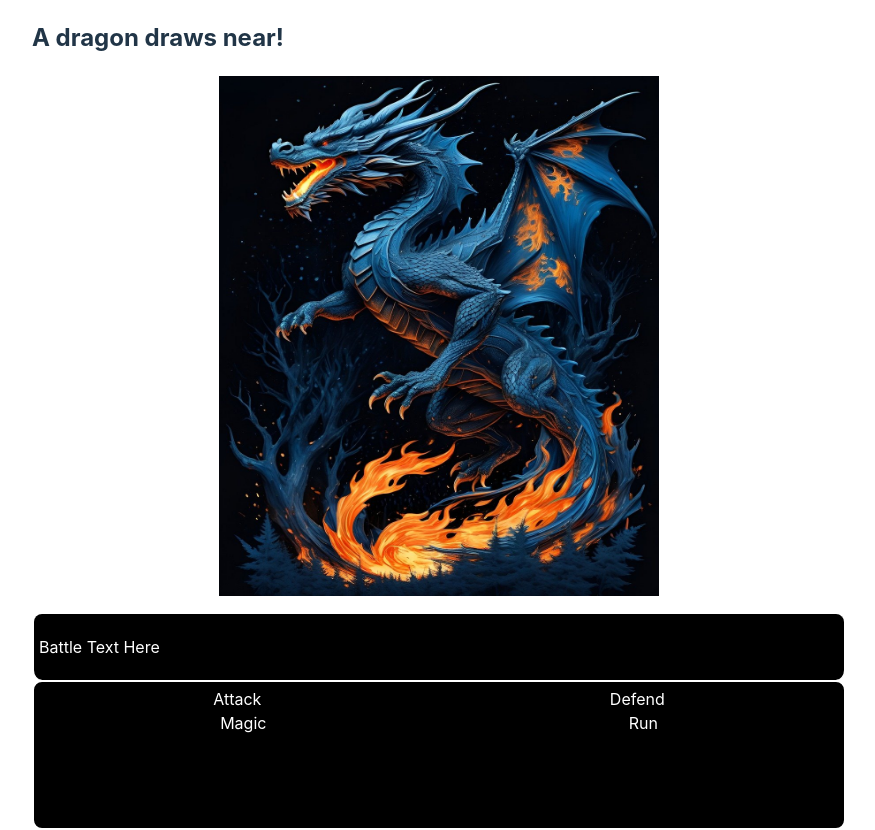
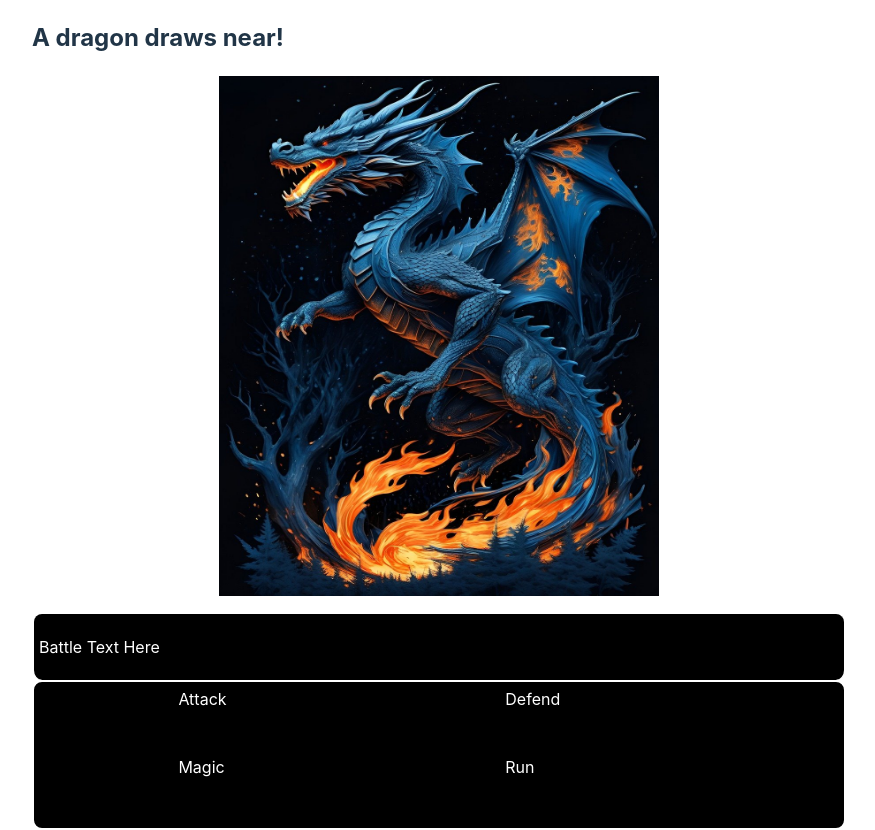
Before and after one commit to athaarsager/dragonslayer-game, a React (Vite) app in the folder dragonslayer_frontend/: page / in a window 1280 px wide. Shown: the whole page, without its empty margins (201-1076 px from the left). Built offline with nearby package versions, Linux system fonts and the light colour scheme.

Commit message:
Grid layout is working for battle actions text box

```diff
--- a/dragonslayer_frontend/src/components/BattleScreen/BattleScreen.css
+++ b/dragonslayer_frontend/src/components/BattleScreen/BattleScreen.css
@@ -24,11 +24,24 @@ img {
 
 #battle-menu {
     height: 8.5rem;
-    display: flex;
-    flex-direction: column;
+    display: grid;
+    /* Create grid with 4 columns and 2 rows with auto width */
+    grid-template-columns: auto auto auto auto auto;
+    grid-template-rows: auto auto;
 }
 
-.action-row {
-    display: flex;
-    justify-content: space-around;
+#attack-action {
+    grid-column: 2 / span 1;
 }
+
+#defend-action {
+    grid-column: 4 / span 1;
+}
+
+#magic-action {
+    grid-column: 2 / span 1;
+}
+
+#run-action {
+    grid-column: 4 / span 1;
+}
--- a/dragonslayer_frontend/src/components/BattleScreen/BattleScreen.jsx
+++ b/dragonslayer_frontend/src/components/BattleScreen/BattleScreen.jsx
@@ -19,22 +19,10 @@ function BattleScreen() {
                 <p>Battle Text Here</p>
             </div>
             <div id="battle-menu" class="text-box">
-                <div class="action-row">
-                    <div>
-                        <div class="battle-action">Attack</div>
-                    </div>
-                    <div>
-                        <div class="battle-action">Defend</div>
-                    </div>
-                </div>
-                <div class="action-row">
-                    <div>
-                        <div class="battle-action">Magic</div>
-                    </div>
-                    <div>
-                        <div class="battle-action">Run</div>
-                    </div>
-                </div>
+                <div id="attack-action">Attack</div>
+                <div id="defend-action">Defend</div>
+                <div id="magic-action">Magic</div>
+                <div id="run-action">Run</div>
             </div>
         </>
     )
```
